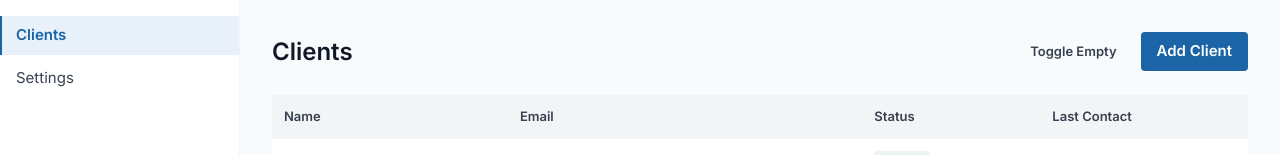
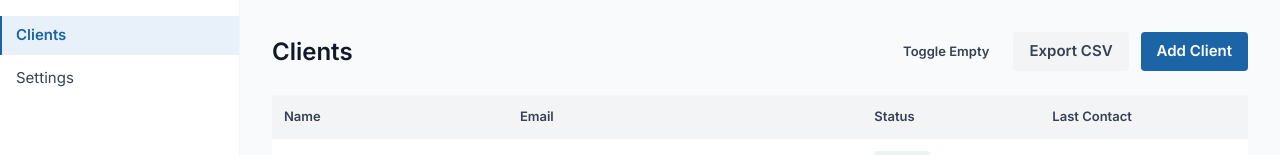
Before and after one commit to GenesysTeam/pulseboard, a React (Vite) app: page / in a window 1280 px wide. Shown: the top 155 px of the page. Built offline with nearby package versions, Linux system fonts and the light colour scheme.

Commit message:
Add export CSV button to clients table

```diff
--- a/src/pages/ClientsList.tsx
+++ b/src/pages/ClientsList.tsx
@@ -55,6 +55,9 @@ export default function ClientsList({ onClientSelect }: ClientsListProps) {
           <Button variant="ghost" size="sm" onClick={() => setShowEmpty(!showEmpty)}>
             Toggle Empty
           </Button>
+          <Button variant="secondary" size="md" onClick={() => {}}>
+            Export CSV
+          </Button>
           <Button variant="primary" size="md" onClick={() => setIsModalOpen(true)}>
             Add Client
           </Button>
```
